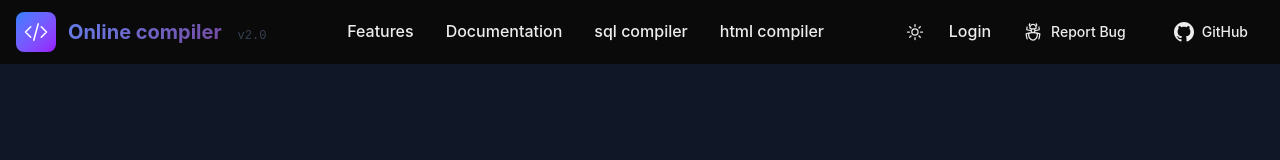
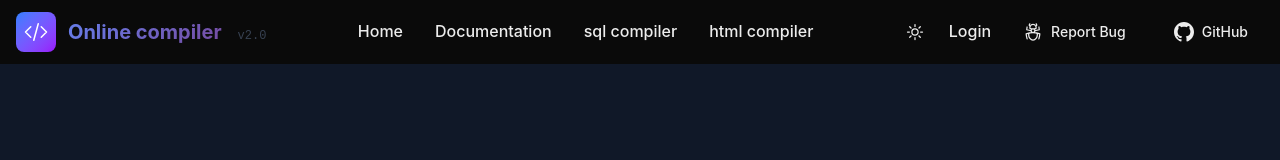
Before and after one commit to kenilGamer/cpp-compiler, a Next.js app: page /login in a window 1280 px wide. Shown: the top 160 px of the page. Built offline with nearby package versions, Linux system fonts and the light colour scheme; no server answers.

Commit message:
fix(header): update navigation link from Features to Home for improved user experience

```diff
--- a/app/components/Header.js
+++ b/app/components/Header.js
@@ -82,8 +82,8 @@ export default function Header() {
 
           {/* Navigation */}
           <nav className="hidden md:flex items-center space-x-8">
-            <a href="#features" className="nav-link font-medium">
-              Features
+            <a href="/" className="nav-link font-medium">
+              Home
             </a>
             <a href="/docs" className="nav-link font-medium">
               Documentation
--- a/app/page.js
+++ b/app/page.js
@@ -2,7 +2,7 @@
 "use client";
 
 import { useState, useRef, useEffect } from "react";
-import Header from "./components/Header";
+
 
 import CodeEditor from "./components/CodeEditor";
 import InputOutput from "./components/InputOutput";
```
